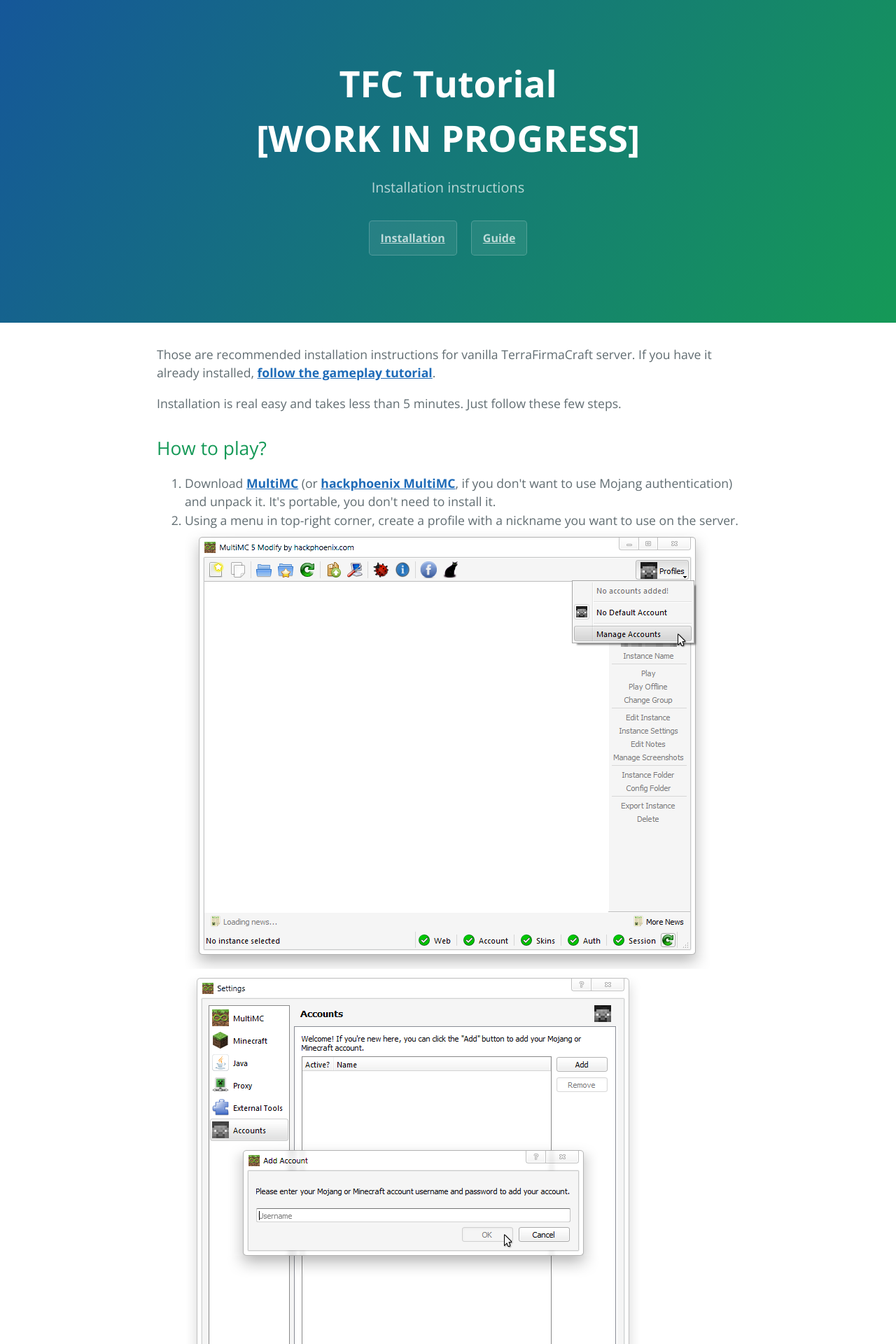
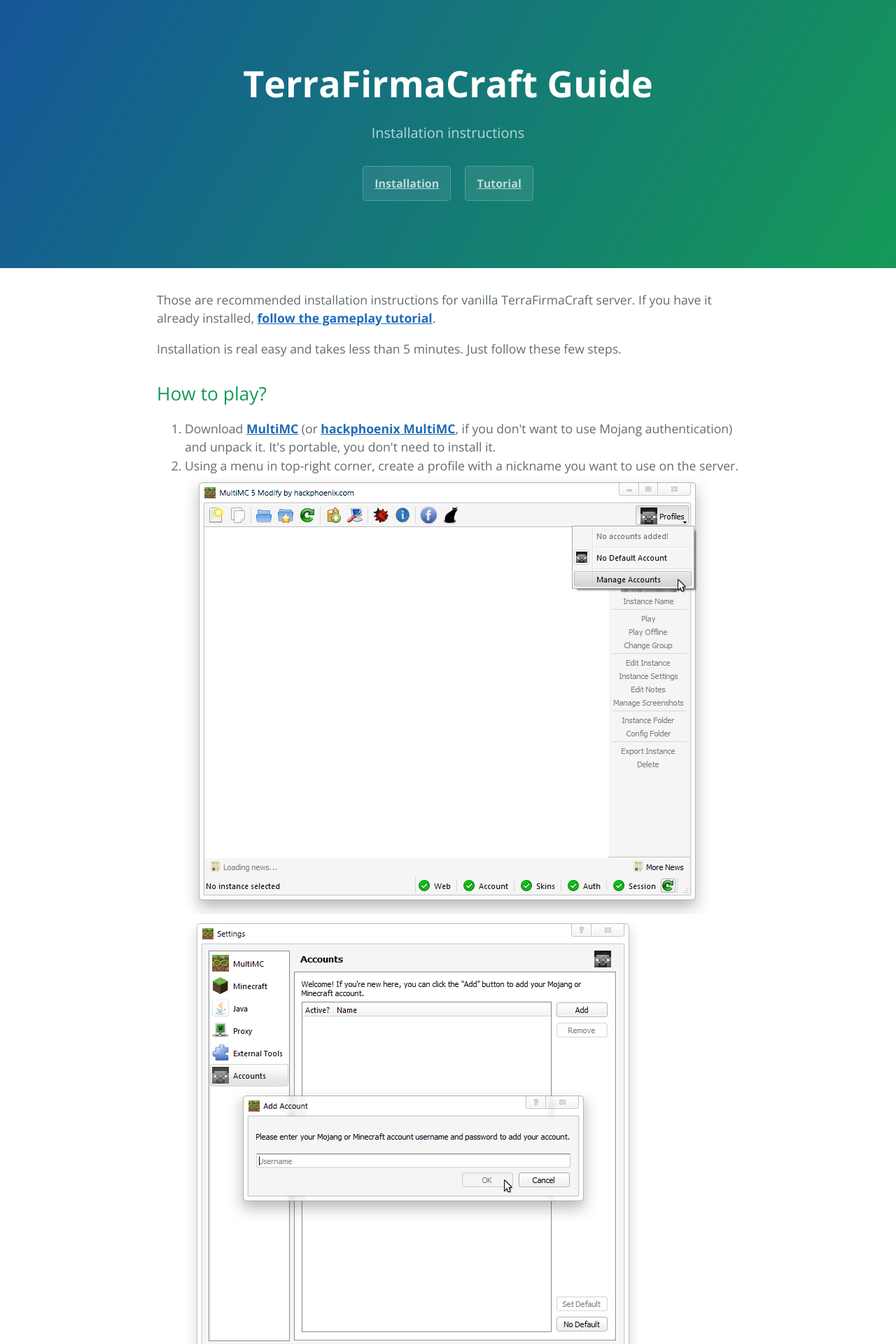
Before and after one commit to MonsquazTFC/TFC-Guide, a Jekyll site: the page built from index.html, in a window 1280 px wide. Shown: the top 1920 px of the page at 70% size. Built offline with Jekyll 4.4.1, drawn with Linux system fonts in a browser that asks for light colours.

Commit message:
Minor tweaks

```diff
--- a/_layouts/default.html
+++ b/_layouts/default.html
@@ -11,10 +11,10 @@
   </head>
   <body>
     <section class="page-header">
-      <h1 class="project-name">TFC Tutorial<br>[WORK IN PROGRESS]</h1>
+      <h1 class="project-name">TerraFirmaCraft Guide<br></h1>
       <h2 class="project-tagline">{{ page.title }}</h2>
       <a href="{{ site.baseurl }}/" class="btn">Installation</a>
-      <a href="{{ site.baseurl }}/guide.html" class="btn">Guide</a>
+      <a href="{{ site.baseurl }}/guide.html" class="btn">Tutorial</a>
     </section>
 
     <section class="main-content">
--- a/css/stylesheet.css
+++ b/css/stylesheet.css
@@ -225,8 +225,7 @@
   border-top: solid 1px #eff0f1; }
 
 .site-footer-owner {
-  display: block;
-  font-weight: bold; }
+  display: block; }
 
 .site-footer-credits {
   color: #819198; }
```
Also changed, not shown: other parts of _layouts/default.html (+1 -1 lines).
